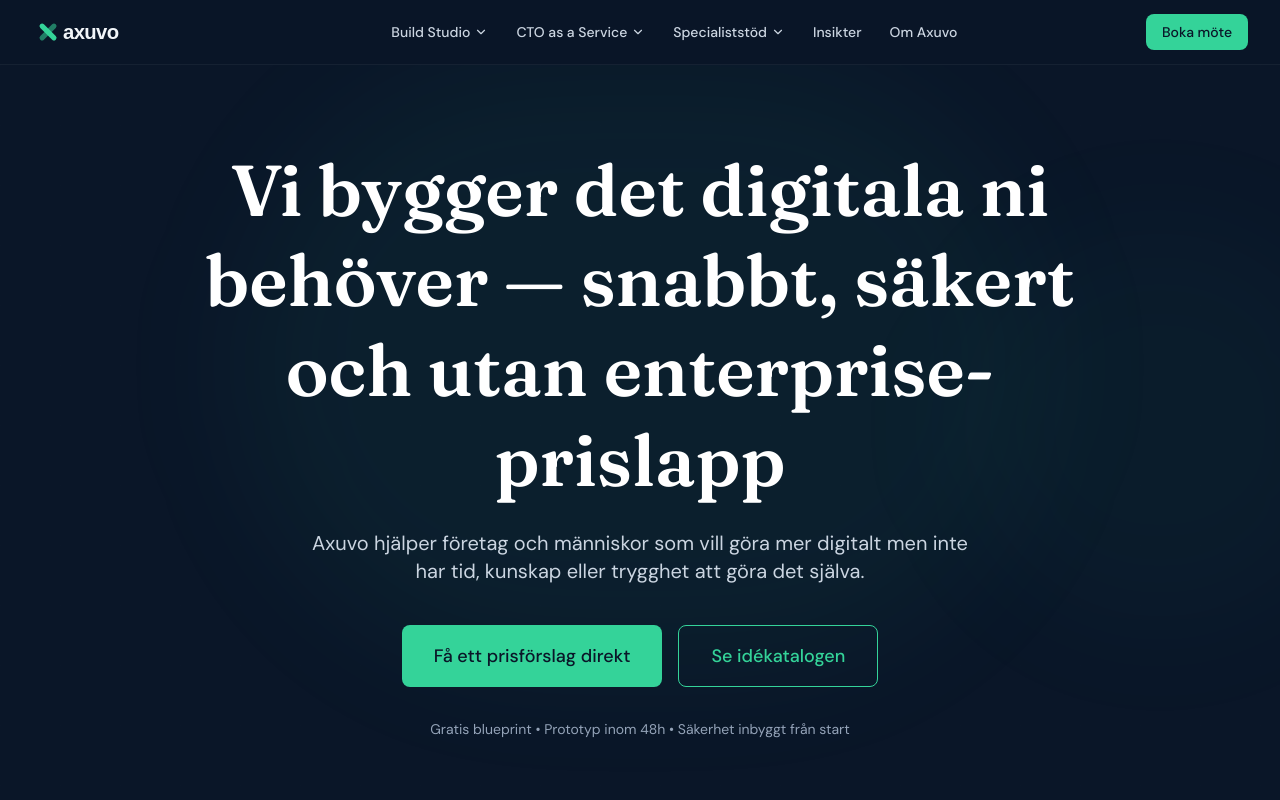
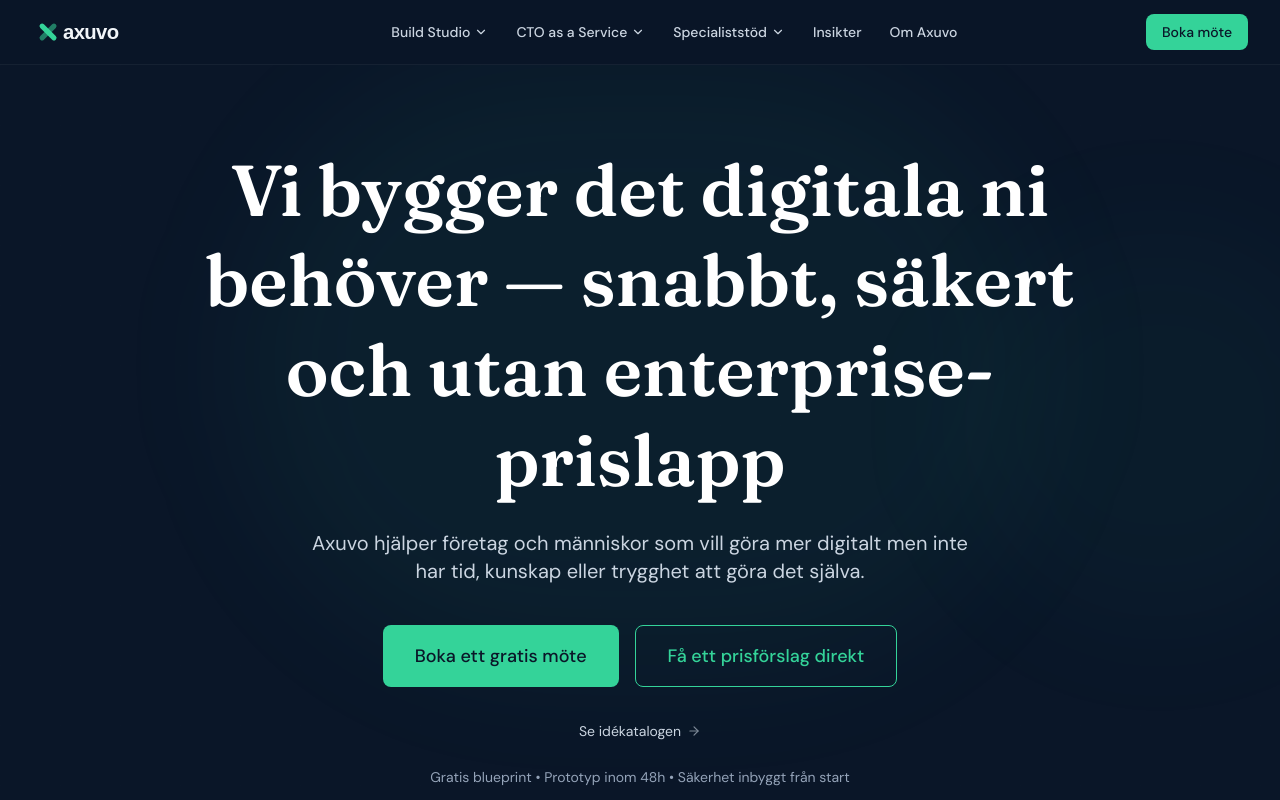
Before and after one commit to englundrobin89/axuvo-web, a Next.js app: page / in a window 1280 px wide. Shown: the top 800 px of the page. Built offline with nearby package versions, Linux system fonts and the light colour scheme.

Commit message:
Hero CTA-ordning: Boka möte (primär), Prisförslag (sekundär), Idékatalog (länk)
Co-Authored-By: Claude Opus 4.6 <noreply@anthropic.com>

```diff
--- a/src/app/page.tsx
+++ b/src/app/page.tsx
@@ -217,10 +217,14 @@ export default function Home() {
         title="Vi bygger det digitala ni behöver — snabbt, säkert och utan enterprise-prislapp"
         subtitle="Axuvo hjälper företag och människor som vill göra mer digitalt men inte har tid, kunskap eller trygghet att göra det själva."
         primaryCta={{
+          text: 'Boka ett gratis möte',
+          href: '/kontakt',
+        }}
+        secondaryCta={{
           text: 'Få ett prisförslag direkt',
           href: '/build-studio',
         }}
-        secondaryCta={{
+        tertiaryLink={{
           text: 'Se idékatalogen',
           href: '/build-studio/idekatalog',
         }}
--- a/src/components/sections/Hero.tsx
+++ b/src/components/sections/Hero.tsx
@@ -1,4 +1,5 @@
 import React from 'react';
+import { ArrowRight } from 'lucide-react';
 import { Button } from '../ui/Button';
 import { Container } from '../ui/Container';
 
@@ -12,6 +13,7 @@ interface HeroProps {
   subtitle: string;
   primaryCta: CTA;
   secondaryCta?: CTA;
+  tertiaryLink?: CTA;
   trustText?: string;
   variant?: 'home' | 'service' | 'compact';
   badge?: string;
@@ -22,6 +24,7 @@ export const Hero: React.FC<HeroProps> = ({
   subtitle,
   primaryCta,
   secondaryCta,
+  tertiaryLink,
   trustText,
   variant = 'service',
   badge,
@@ -65,8 +68,17 @@ export const Hero: React.FC<HeroProps> = ({
                 </Button>
               )}
             </div>
+            {tertiaryLink && (
+              <a
+                href={tertiaryLink.href}
+                className="inline-flex items-center gap-1.5 text-sm text-silver hover:text-white transition-colors group"
+              >
+                {tertiaryLink.text}
+                <ArrowRight className="w-3.5 h-3.5 opacity-60 group-hover:opacity-100 group-hover:translate-x-0.5 transition-all" />
+              </a>
+            )}
             {trustText && (
-              <p className="text-sm text-slate">{trustText}</p>
+              <p className="text-sm text-slate mt-6">{trustText}</p>
             )}
           </div>
         </Container>
```
